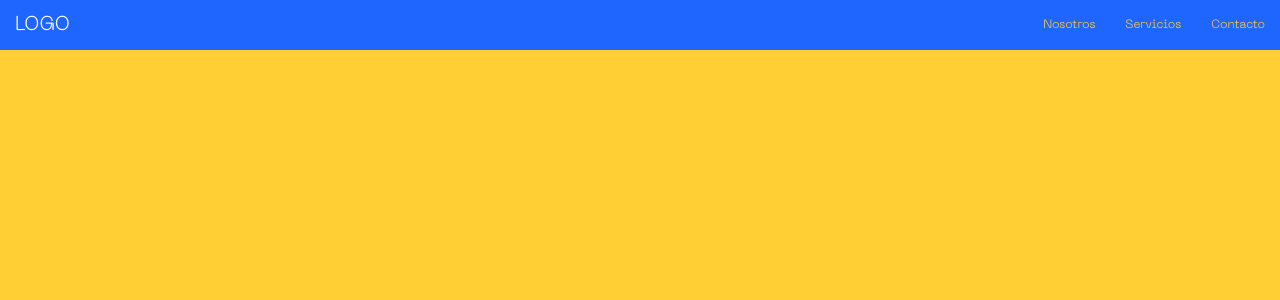
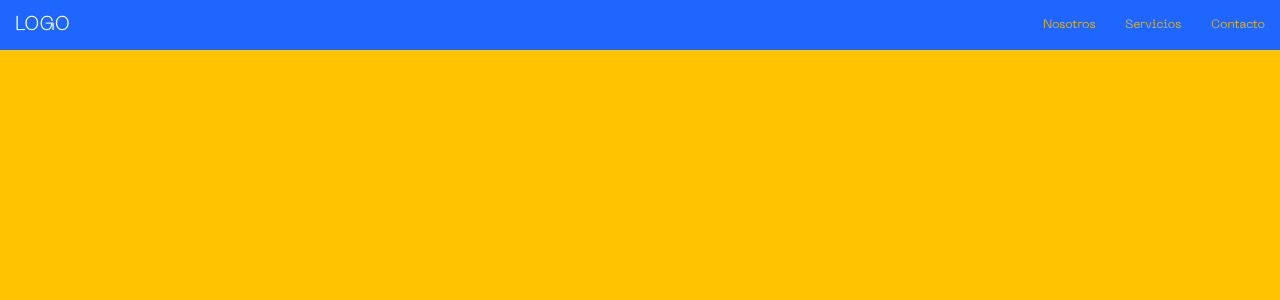
Before and after one commit to SmaelNicolas/wiidoo, a React (Create React App) app: page / in a window 1280 px wide. Shown: the top 300 px of the page. Built offline with nearby package versions, Linux system fonts and the light colour scheme.

Commit message:
yellow color

```diff
--- a/src/index.css
+++ b/src/index.css
@@ -12,7 +12,7 @@
 }
 
 :root {
-	--gold--color: hsl(46, 100%, 60%);
+	--gold--color: hsl(46, 100%, 50%);
 	--blue--color: hsl(221, 100%, 56%);
 	--black--color: hsl(0, 0%, 0%);
 }
```
